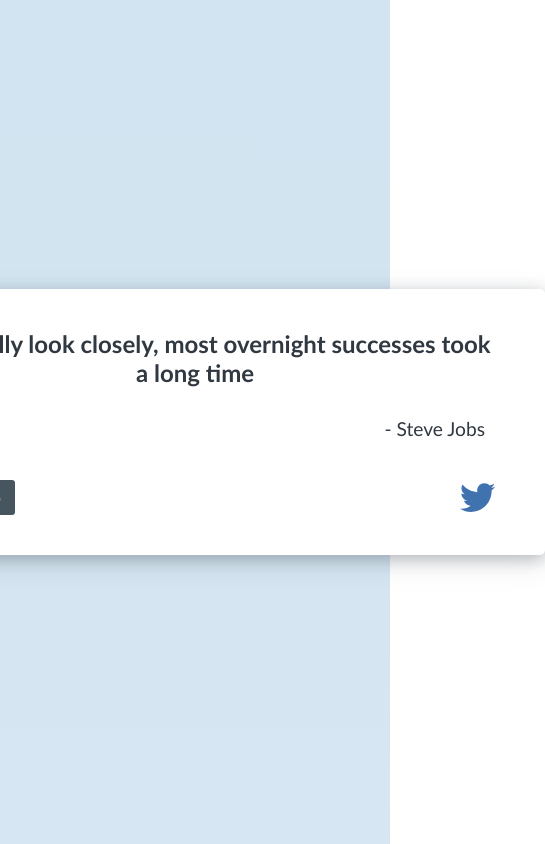
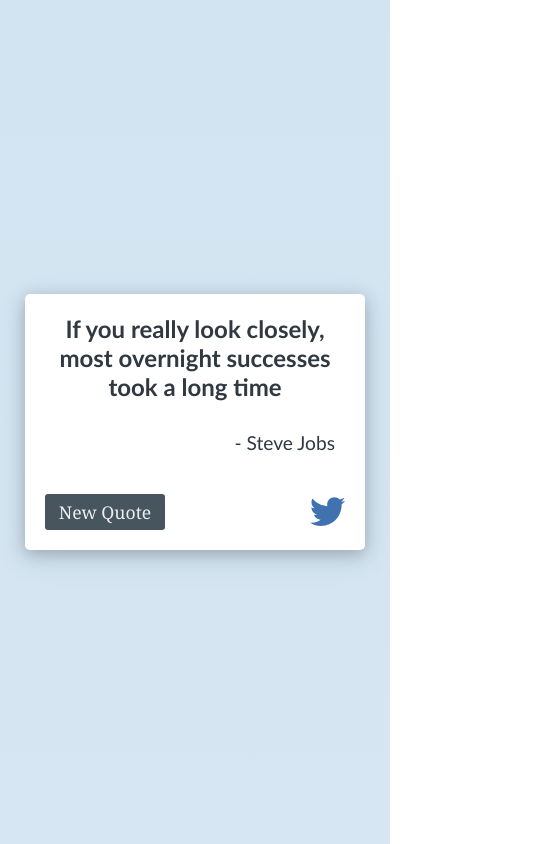
Before and after one commit to orlandoalvareza/random-quotes-machine, a React (Create React App) app: page / in a window 390 px wide. Shown: the whole page, 545 px wide, since content can reach past the window. Built offline with nearby package versions, Linux system fonts and the light colour scheme.

Commit message:
maked responsive web design

```diff
--- a/src/App.css
+++ b/src/App.css
@@ -4,17 +4,10 @@
   box-sizing: border-box;
 }
 
-body {
-  width: 100%;
-  height: 100vh;
+.App {
   display: flex;
   justify-content: center;
   align-items: center;
-}
-
-.App {
-  display: grid;
-  place-content: center;
   background: linear-gradient(to bottom, #d2e4f1, #d6e6f2 100%);
   width: 100vw;
   height: 100vh;
@@ -140,3 +133,23 @@ body {
     transform: rotate(0deg);
   }
 }
+
+@media screen and (max-width: 480px) {
+  #quote-box {
+    width: 340px;
+    padding: 20px;
+  }
+}
+
+@media screen and (min-width: 481px) and (max-width: 767px) {
+  #quote-box {
+    width: 390px;
+    padding: 30px;
+  }
+}
+
+@media screen and (min-width: 768px) and (max-width: 1023px) {
+  #quote-box {
+    width: 600px;
+  }
+}
--- a/src/App.js
+++ b/src/App.js
@@ -1,4 +1,5 @@
 import { useState } from 'react';
+
 import quoteData from './quote-data';
 import { FontAwesomeIcon } from '@fortawesome/react-fontawesome';
 import { faTwitter } from '@fortawesome/free-brands-svg-icons';
@@ -23,7 +24,7 @@ function App() {
           <button id="new-quote" onClick={changeQuoteHandler}>
             New Quote
           </button>
-          <a id="tweet-quote" href="twitter.com/intent/tweet" target="_blank">
+          <a id="tweet-quote" href="https://twitter.com" rel="noreferrer" target="_blank">
             <FontAwesomeIcon
               style={{ fontSize: '2.2rem', color: '#3F72AF' }}
               icon={faTwitter}
```
